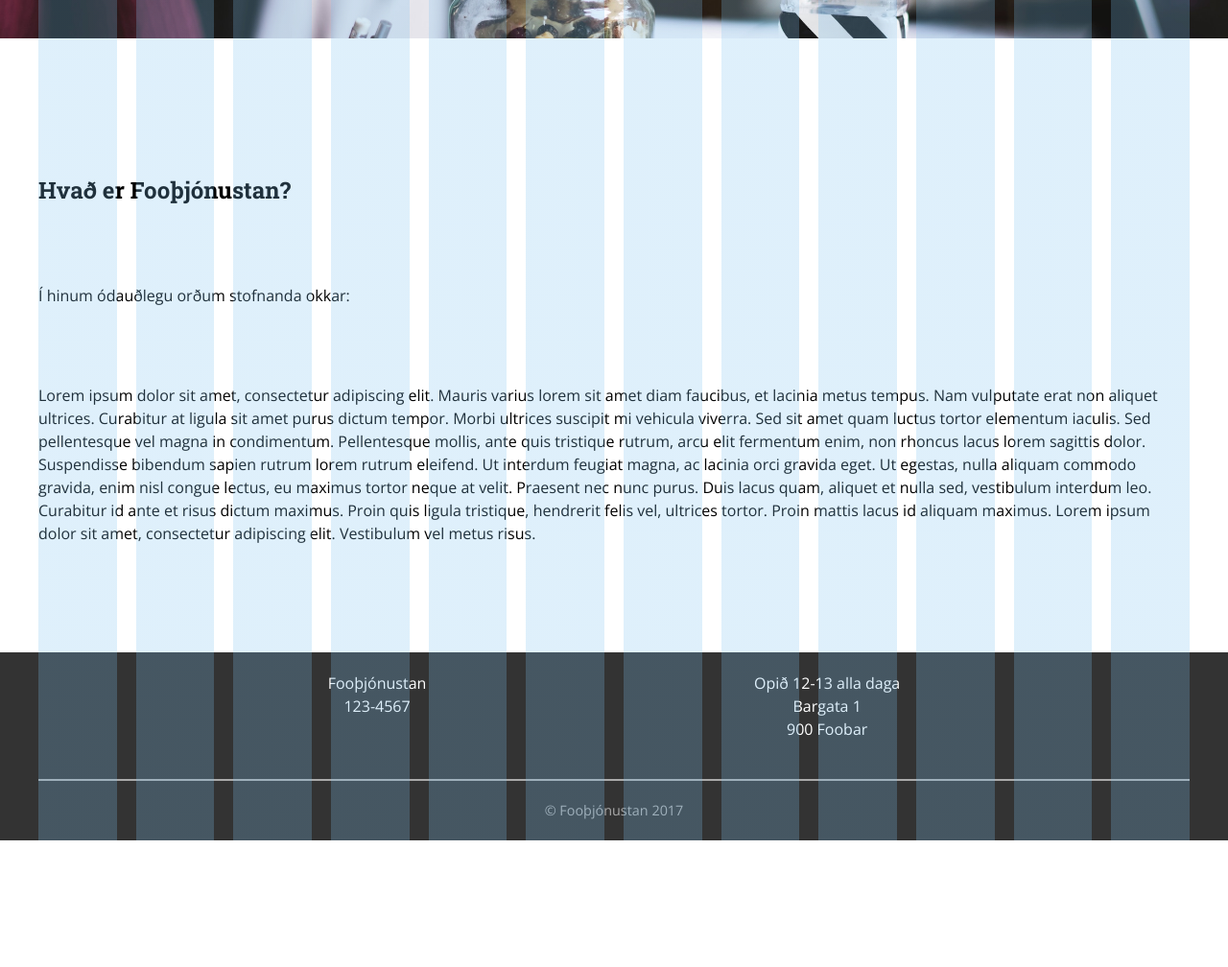
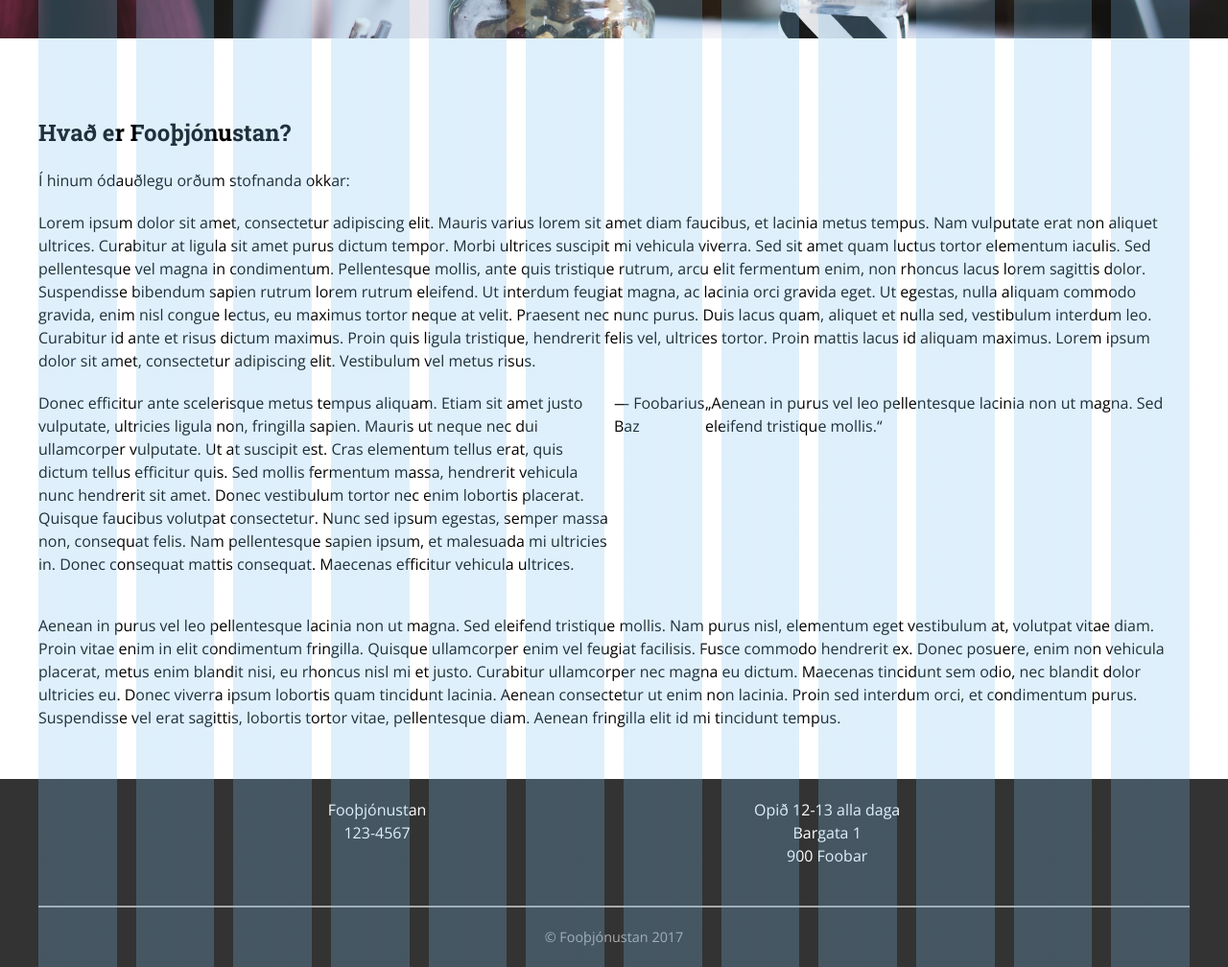
Before and after one commit to freyrdanielsson/stort-verkefni1, a website: page about.html in a window 1280 px wide. Shown: the part 560-1568 px from the top of the page at 96% size. Before the commit the page ends 1436 px from the top, so only its background shows below. Drawn offline with nearby package versions, Linux system fonts and the light colour scheme.

Commit message:
á komið
Signed-off-by: arnar44 <arnar44@gmail.com>

```diff
--- a/about.html
+++ b/about.html
@@ -39,10 +39,33 @@
     </div>
     <div class="row">
       <div class="col col-12">
-        <p>Lorem ipsum dolor sit amet, consectetur adipiscing elit. Mauris varius lorem sit amet diam faucibus, et lacinia metus tempus. Nam vulputate erat non aliquet ultrices. Curabitur at ligula sit amet purus dictum tempor. Morbi ultrices suscipit mi vehicula viverra. Sed sit amet quam luctus tortor elementum iaculis. Sed pellentesque vel magna in condimentum. Pellentesque mollis, ante quis tristique rutrum, arcu elit fermentum enim, non rhoncus lacus lorem sagittis dolor. Suspendisse bibendum sapien rutrum lorem rutrum eleifend. Ut interdum feugiat magna, ac lacinia orci gravida eget. Ut egestas, nulla aliquam commodo gravida, enim nisl congue lectus, eu maximus tortor neque at velit. Praesent nec nunc purus. Duis lacus quam, aliquet et nulla sed, vestibulum interdum leo. Curabitur id ante et risus dictum maximus. Proin quis ligula tristique, hendrerit felis vel, ultrices tortor. Proin mattis lacus id aliquam maximus. Lorem ipsum dolor sit amet, consectetur adipiscing elit. Vestibulum vel metus risus.</p>
+        <p class="text">Lorem ipsum dolor sit amet, consectetur adipiscing elit. Mauris varius lorem sit amet diam faucibus, et lacinia metus tempus. Nam vulputate erat non aliquet ultrices. Curabitur at ligula sit amet purus dictum tempor. Morbi ultrices suscipit mi vehicula viverra. Sed sit amet quam luctus tortor elementum iaculis. Sed pellentesque vel magna in condimentum. Pellentesque mollis, ante quis tristique rutrum, arcu elit fermentum enim, non rhoncus lacus lorem sagittis dolor. Suspendisse bibendum sapien rutrum lorem rutrum eleifend. Ut interdum feugiat magna, ac lacinia orci gravida eget. Ut egestas, nulla aliquam commodo gravida, enim nisl congue lectus, eu maximus tortor neque at velit. Praesent nec nunc purus. Duis lacus quam, aliquet et nulla sed, vestibulum interdum leo. Curabitur id ante et risus dictum maximus. Proin quis ligula tristique, hendrerit felis vel, ultrices tortor. Proin mattis lacus id aliquam maximus. Lorem ipsum dolor sit amet, consectetur adipiscing elit. Vestibulum vel metus risus.
+        </p>
+      </div>
+    </div>
+
+
+      <div class="kvot">
+        <div class="kvot kvot__k">
+        <blockquote class="kvot">
+          <p>„Aenean in purus vel leo pellentesque lacinia non ut magna. Sed eleifend tristique mollis.“</p>
+          <footer>— Foobarius Baz</footer>
+        </blockquote>
       </div>
 
+        <div class="kvot kvot__p">
+        <p class="text">Donec efficitur ante scelerisque metus tempus aliquam. Etiam sit amet justo vulputate, ultricies ligula non, fringilla sapien. Mauris ut neque nec dui ullamcorper vulputate. Ut at suscipit est. Cras elementum tellus erat, quis dictum tellus efficitur quis. Sed mollis fermentum massa, hendrerit vehicula nunc hendrerit sit amet. Donec vestibulum tortor nec enim lobortis placerat. Quisque faucibus volutpat consectetur. Nunc sed ipsum egestas, semper massa non, consequat felis. Nam pellentesque sapien ipsum, et malesuada mi ultricies in. Donec consequat mattis consequat. Maecenas efficitur vehicula ultrices.</p>
+      </div>
     </div>
+
+
+    <div class="row">
+      <div class="col col-12">
+        <p class="text">Aenean in purus vel leo pellentesque lacinia non ut magna. Sed eleifend tristique mollis. Nam purus nisl, elementum eget vestibulum at, volutpat vitae diam. Proin vitae enim in elit condimentum fringilla. Quisque ullamcorper enim vel feugiat facilisis. Fusce commodo hendrerit ex. Donec posuere, enim non vehicula placerat, metus enim blandit nisi, eu rhoncus nisl mi et justo. Curabitur ullamcorper nec magna eu dictum. Maecenas tincidunt sem odio, nec blandit dolor ultricies eu. Donec viverra ipsum lobortis quam tincidunt lacinia. Aenean consectetur ut enim non lacinia. Proin sed interdum orci, et condimentum purus. Suspendisse vel erat sagittis, lobortis tortor vitae, pellentesque diam. Aenean fringilla elit id mi tincidunt tempus.</p>
+      </div>
+    </div>
+
+
 
   </main>
 
--- a/scss/grid.scss
+++ b/scss/grid.scss
@@ -1,9 +1,8 @@
 .row {
   display: flex;
   flex-wrap: wrap;
-  margin-top: 3 * $gutter;
   margin-right: -($gutter / 2);
-  margin-bottom: 3 * $gutter;
+  margin-bottom: $gutter;
   margin-left: -($gutter / 2);
 }
 
@@ -16,8 +15,6 @@
 .col {
   padding-right: $gutter / 2;
   padding-left: $gutter / 2;
-
-  margin-bottom: $gutter;
 
   &-12 {
     @include columns(12);
--- a/scss/kvedja.scss
+++ b/scss/kvedja.scss
@@ -1,6 +1,7 @@
 .kvedja {
   display: flex;
   margin-top: 5 * $gutter;
+  margin-bottom: 2 * $gutter;
   flex-direction: column;
   align-items: center;
 
--- /dev/null
+++ b/scss/text.scss
@@ -0,0 +1,9 @@
+.kvot {
+  display: flex;
+  margin-bottom: $gutter;
+  flex-direction: row-reverse;
+
+  flex: 1;
+  flex-basis: 0;
+
+}
--- a/styles.scss
+++ b/styles.scss
@@ -34,6 +34,7 @@ main { /* stylelint-disable-line */
   }
 }
 
+@import "scss/text";
 @import "scss/kvedja";
 @import "scss/check";
 @import "scss/footer";
```
Also changed, not shown: styles.css.
